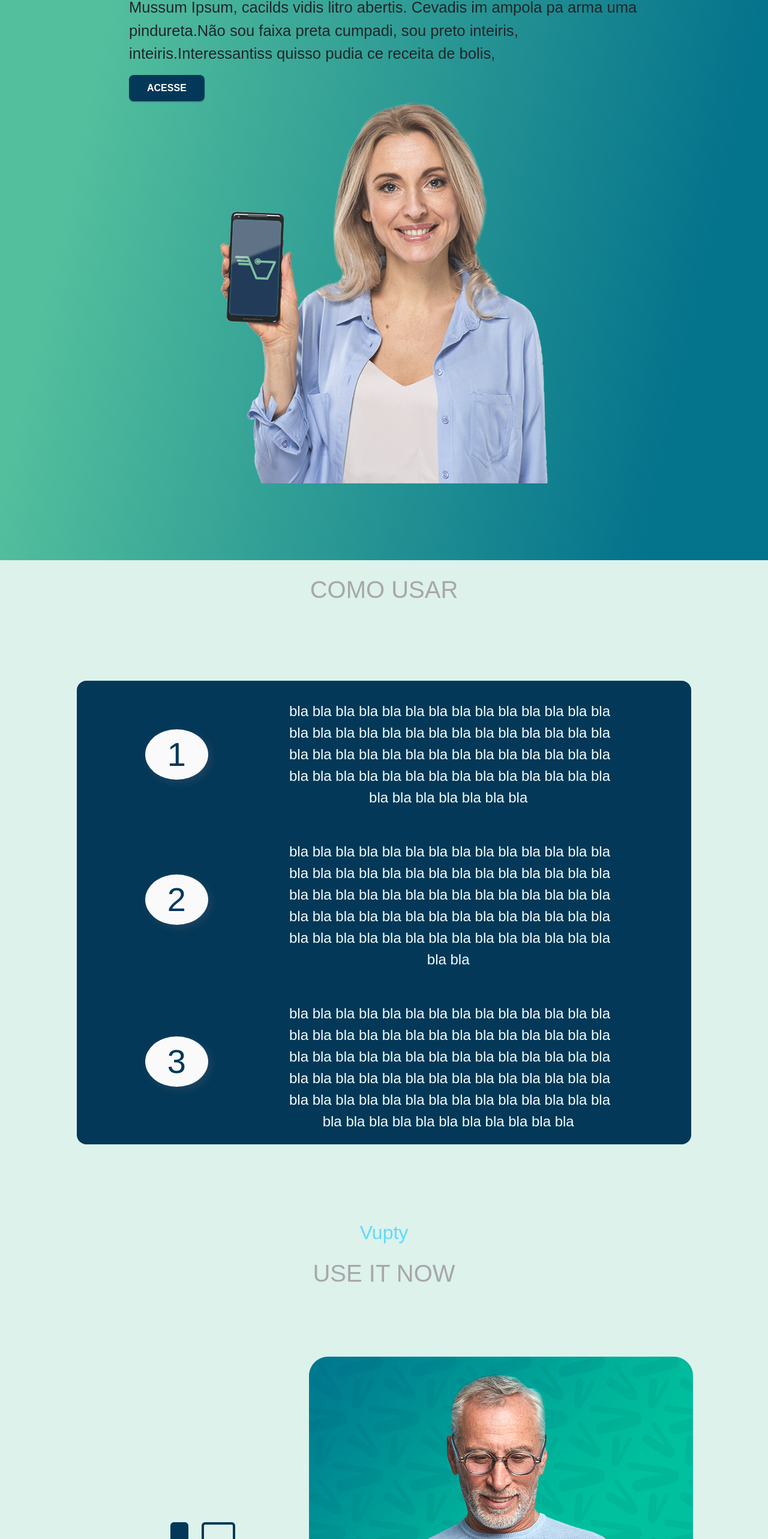
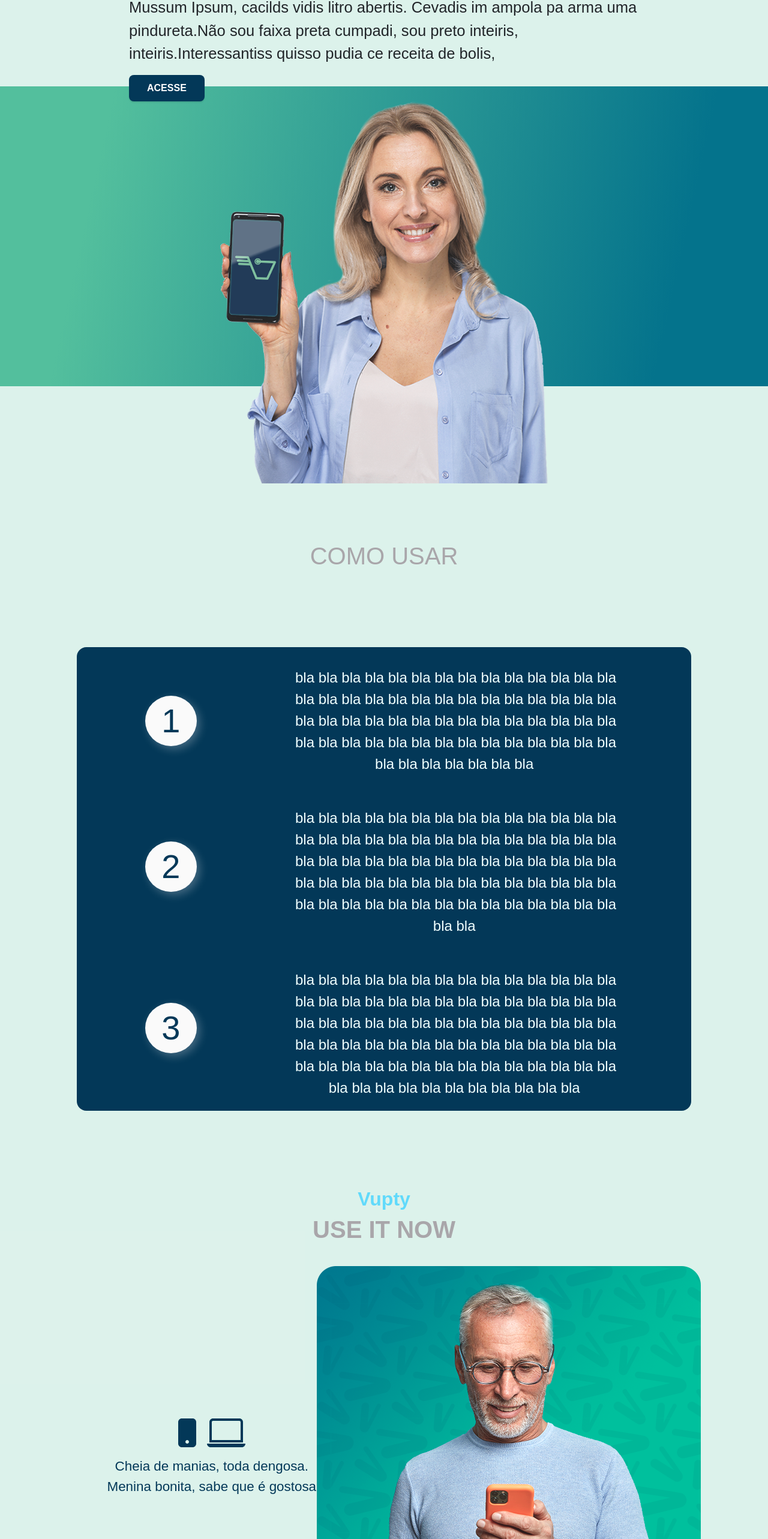
Before and after one commit to mirandanc/React-Scaffold, a React (Create React App) app: page / in a window 1280 px wide. Shown: the part 234-2800 px from the top of the page at 60% size. Built offline with nearby package versions, Linux system fonts and the light colour scheme.

Commit message:
only more imges to go

```diff
--- a/src/App.css
+++ b/src/App.css
@@ -115,7 +115,8 @@ h1{
   color: #a9a6aa;
   align-items: center;
   margin-top: 30px;
-  margin-bottom: 30px;
+  margin-bottom: 10px;
+  font-weight: 600;
 }
 
 .row{
--- a/src/App.js
+++ b/src/App.js
@@ -34,11 +34,11 @@ function App() {
       <h1 style={{marginTop:'25px', marginBottom:'25px'}}> A SOLUÇÃO PARA O SEU COMERCIO </h1> */}
       <Hero />
 
-      <h1 style={{marginTop:'25px'}}>COMO USAR</h1>
+      <h1 style={{marginTop:'5px'}}>COMO USAR</h1>
       <Tutorial />
 
-      <h2 style={{color:'#61dafb'}}> Vupty </h2>
-      <h1 style={{marginTop:'25px', marginBottom:'25px'}}> PARCEIROS </h1>
+      <h2 style={{color:'#61dafb', fontWeight:'600'}}> Vupty </h2>
+      <h1 style={{marginTop:'5px', marginBottom:'25px'}}> PARCEIROS </h1>
 
       <Icons />
 
--- a/src/components/Footer.js
+++ b/src/components/Footer.js
@@ -22,7 +22,7 @@ const Footer = () => {
             <div className='socialLogos'>
               <a href='http://facebook.com' className='me-4 text-reset' style={{color:'aliceblue'}}><FontAwesomeIcon icon={faFacebook} /></a>
               <a href='http://instagram.com' className='me-4 text-reset' style={{color:'aliceblue'}}><FontAwesomeIcon icon={faInstagram} /></a>
-              <a href='http://whatsappweb.com' className='me-4 text-reset' style={{color:'aliceblue'}}><FontAwesomeIcon icon={faWhatsapp} /></a>
+              <a href='http://whatsappweb.com' className='text-reset' style={{color:'aliceblue'}}><FontAwesomeIcon icon={faWhatsapp} /></a>
             </div>
           </section>
 
--- a/src/components/Hero.js
+++ b/src/components/Hero.js
@@ -1,5 +1,4 @@
 import React from 'react';
-import herobg from './img/herobg.svg';
 import heromilf from './img/heromilf.svg';
 import { Link } from "react-router-dom";
 import "./partials/Hero.css";
@@ -17,7 +16,6 @@ export default function Hero() {
     </div>
     <div className='hero-image'>
       <img src={heromilf} alt="hero" className='woman'/>
-      {/* <img src={herobg} alt="gb" className='bg'/> */}
     </div>
   </section>
   );
--- a/src/components/Icons.js
+++ b/src/components/Icons.js
@@ -36,10 +36,10 @@ export default function Icons() {
 
       <section className='row' style={{ marginTop:'40px' }}>
           <div className='icon-block'>
-            <div className='icon col-md-6 col-sm-12'><img src={talher} alt="hero"/><p>RESTAURANTES</p></div>
-            <div className='icon col-md-6 col-sm-12 '><img src={cesta} alt="hero"/><p>MERCADINHOS</p></div>
-            <div className='icon col-md-6 col-sm-12 '><img src={taca} alt="hero"/><p>BARES</p></div>
-            <div className='icon col-md-6 col-sm-12'><img src={lanche} alt="hero"/><p>LANCHONETES</p></div>
+            <div className='icon col-lg-6 col-sm-12 col-12'><img src={talher} alt="hero"/><p>RESTAURANTES</p></div>
+            <div className='icon col-lg-6 col-sm-12 col-12'><img src={cesta} alt="hero"/><p>MERCADINHOS</p></div>
+            <div className='icon col-lg-6 col-sm-12 col-12'><img src={taca} alt="hero"/><p>BARES</p></div>
+            <div className='icon col-lg-6 col-sm-12 col-12'><img src={lanche} alt="hero"/><p>LANCHONETES</p></div>
           </div>
       </section>
     </>
--- a/src/components/Tutorial.js
+++ b/src/components/Tutorial.js
@@ -36,9 +36,10 @@ export default function Tutorial() {
 
       </div>
     </div>
-    <h2 style={{marginTop:'25px', color:'#61dafb'}}> Vupty </h2>
-    <h1 style={{marginTop:'25px', marginBottom:'25px'}}> USE IT NOW </h1>
+    <h2 style={{marginTop:'25px', color:'#61dafb', fontWeight:'600'}}> Vupty </h2>
+    <h1 style={{marginTop:'5px', marginBottom:'25px', fontWeight:'600'}}> USE IT NOW </h1>
     <div className='cards'>
+
       <div className='card-row'>
         <div className='card-text'>
           <img src={devices} alt="devices" className='tutorialIcon'/>
@@ -48,6 +49,8 @@ export default function Tutorial() {
           <img src={img1} alt="comprar"/>
         </div>
       </div>
+
+      <div className='inverted-row'>
         <div className='card-row' style={{backgroundColor:'#f0f0f0'}}>
           <div className='card-image'>
             <img src={img2} alt="entregas"/>
@@ -57,6 +60,20 @@ export default function Tutorial() {
             <p> Com esse seu jeito faz o que quer de mim, domina o meu coração </p>
           </div>
         </div>
+      </div>
+
+      <div className='normal-row'>
+        <div className='card-row' style={{backgroundColor:'#f0f0f0'}}>
+          <div className='card-text'>
+            <img src={credencials} alt="credencials" className='tutorialIcon'/>
+            <p> Com esse seu jeito faz o que quer de mim, domina o meu coração </p>
+          </div>
+          <div className='card-image'>
+            <img src={img2} alt="entregas"/>
+          </div>
+        </div>
+      </div>
+
       <div className='card-row'>
         <div className='card-text'>
           <img src={time} alt="time" className='tutorialIcon'/>
--- a/src/components/partials/Footer.css
+++ b/src/components/partials/Footer.css
@@ -35,5 +35,5 @@
 }
 
 .socialLogos{
-  font-size: 1.4em;
+  font-size: 2em;
 }
--- a/src/components/partials/Hero.css
+++ b/src/components/partials/Hero.css
@@ -19,8 +19,9 @@
   align-items: center;
   align-content: center;
   width: 100%;
-  background: linear-gradient(282.48deg, #04738C 13.76%, #53BF9D 86.24%);
-
+  background: linear-gradient(282.48deg, #04738C 13.76%, #53BF9D 86.24%) no-repeat;
+  background-size: 100% 500px;
+  background-position-y: center;
 }
 
 
@@ -36,6 +37,7 @@
 
 .hero-text h4{
   color: var(--mainColor);
+  font-weight: 700;
 }
 
 .hero-text p{
@@ -44,7 +46,7 @@
 
 .hero-image{
   width: 100%;
-  margin-bottom: 10%;
+  margin-bottom: 7.2%;
   max-width: 600px;
   min-width: 350px;
   flex-shrink: 0 !important;
@@ -73,8 +75,9 @@
 
 @media screen and (max-width: 1110px) {
   .hero {
-    background: linear-gradient(282.48deg, #04738C 13.76%, #53BF9D 86.24%);
-    background-size: 100% 552px;
+    background: linear-gradient(282.48deg, #04738CBD 13.76%, #53BF9DA3 86.24%) no-repeat;
+    background-size: 100% 1124px;
+    margin-top: -128px;
   }
   .hero-image{
     margin-bottom: 4.4%;
@@ -83,6 +86,14 @@
 
 
 @media screen and (max-width: 768px) {
+  .hero {
+    background-size: 100% 97%;
+  }
+
+  .hero-text{
+    margin-top: 145px;
+    padding: 20px;
+  }
 
   .hero-image img{
     max-width: 600px;
@@ -91,15 +102,21 @@
 }
 
 @media screen and (max-width: 425px) {
+  .hero {
+    background-size: 100% 96.6%;
+  }
 
   .hero-image img{
-    margin-bottom: 10%;
+    margin-bottom: 3.9%;
     max-width: 375px;
     min-width: 350px;
   }
 }
 
-@media screen and (max-width: 321px) {
+@media screen and (max-width: 360px) {
+  .hero {
+    background-size: 100% 95.5%;
+  }
 
   .hero-image img{
     margin-bottom: 10%;
--- a/src/components/partials/Tutorial.css
+++ b/src/components/partials/Tutorial.css
@@ -16,7 +16,7 @@
 }
 
 .tutorial-number{
-  max-width: 105px;
+  max-width: 86px;
   text-align: center;
   font-size: 3.5rem;
   color: var(--mainColor);
@@ -26,7 +26,7 @@
   position: relative;
   right: -35%;
   bottom: -25%;
-  box-shadow: rgba(100, 100, 111, 0.3) 5px 5px 15px;;
+  box-shadow: rgba(224, 224, 227, 0.3) 5px 5px 15px;
 }
 
 .tutorial-text{
@@ -36,6 +36,7 @@
   text-align-last: center;
   margin-top: 5%;
   margin-bottom: 20px;
+  margin-left: 10px;
   color: azure;
 }
 
@@ -65,19 +66,55 @@
 }
 
 .card-image img{
-  margin-top: 15%;
+  margin-top: 2%;
 }
 
 .card-text{
   align-self: center;
   max-width: 25%;
   min-width: 350px;
+  margin-top: -8%;
+  margin-left: 2%;
 }
 
-@media screen and (max-width: 600px) {
+.card-text p{
+  font-size: 1.4rem;
+  font-weight: 500;
+  color: var(--mainColor);
+}
+
+.inverted-row card-text{
+  margin-left: 20px;
+  margin-top: 40px;
+}
+
+.normal-row{
+  display:none;
+}
+
+@media screen and (max-width: 949px) {
+  .card-text{
+    margin-top: 5%;
+  }
+  .card-image img{
+    margin-top: 5%;
+  }
+  .normal-row{
+    display:flex;
+    margin-top: 10px;
+  }
+  .inverted-row{
+    display:none;
+  }
+}
+@media screen and (max-width: 768px) {
+  .card-image img{
+    max-width: 80%;
+  }
+
   .tutorial-number{
-  margin-bottom: 30px;
-  margin-top: 0px;
+    margin-bottom: 30px;
+    margin-top: 0px;
   }
   .tutorial-text{
     max-width: 90%;
@@ -85,3 +122,16 @@
     font-size: 1.4rem;
   }
 }
+
+@media screen and (max-width: 425px) {
+  .card-image img{
+    max-width: 100%;
+  }
+}
+
+@media screen and (max-width: 360px) {
+  .card-image img{
+    max-width: 100%;
+    margin-top: 10px;
+  }
+}
```
Lines whose indentation alone changed are shown as unchanged.
